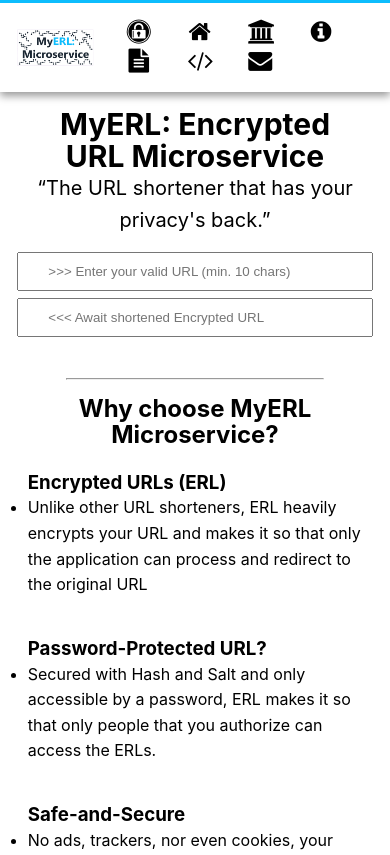
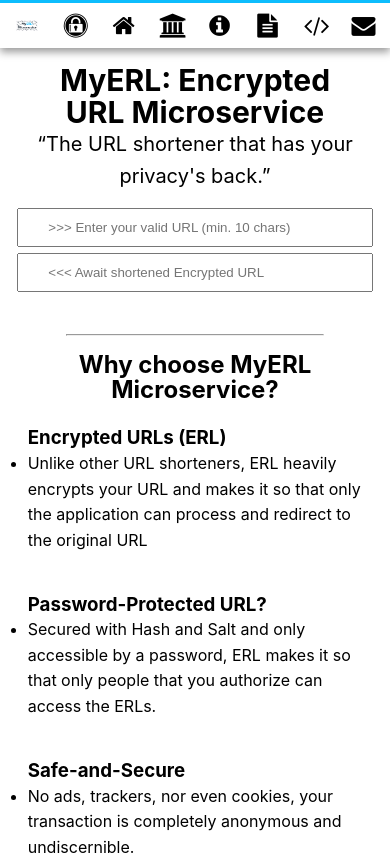
Before and after one commit to alphacoma18/myerl-microservice, a Next.js app: page / in a window 390 px wide. Shown: the top 855 px of the page. Built offline with nearby package versions, Linux system fonts and the light colour scheme.

Commit message:
Nav bar now semi responsive

```diff
--- a/components/nav/index.module.css
+++ b/components/nav/index.module.css
@@ -13,12 +13,16 @@
 	justify-content: center;
 	align-items: center;
 	padding: 0px 1rem;
+	line-height: 0px;
 }
 .myerlLogoDark {
 	display: none;
 }
 .navLinkHolder {
-	padding: 1rem 0px;
+	display: flex;
+	justify-content: center;
+	align-items: center;
+	text-align: center;
 }
 .navLink {
 	padding: 1rem;
@@ -27,6 +31,7 @@
 @media screen and (max-width: 768px) {
 	.navLink {
 		font-size: 24px;
+		padding: 0.6rem;
 	}
 	.linkSpan {
 		display: none;
@@ -37,13 +42,13 @@
 		background: var(--theme-black);
 		box-shadow: 0px 4px 8px 0px rgba(255, 255, 255, 0.4);
 	}
+	.myerlLogo {
+		display: none;
+	}
 	.myerlLogoDark {
 		display: flex;
 		justify-content: center;
 		align-items: center;
 		padding: 0px 1rem;
 	}
-	.myerlLogo {
-		display: none;
-	}
 }
--- a/components/nav/index.tsx
+++ b/components/nav/index.tsx
@@ -6,10 +6,18 @@ const Nav: React.FC = () => {
 	return (
 		<nav className={styles.outermostNav}>
 			<div className={styles.myerlLogo}>
-				<Image src={"/logo/index.png"} width={120} height={60} />
+				<a href=".">
+					<Image src={"/logo/index.png"} width={120} height={60} />
+				</a>
 			</div>
 			<div className={styles.myerlLogoDark}>
-				<Image src={"/logo/index_dark_2.png"} width={120} height={60} />
+				<a href=".">
+					<Image
+						src={"/logo/index_dark_2.png"}
+						width={120}
+						height={60}
+					/>
+				</a>
 			</div>
 			<div className={styles.navLinkHolder}>
 				<Link href="/#link-home">
```
